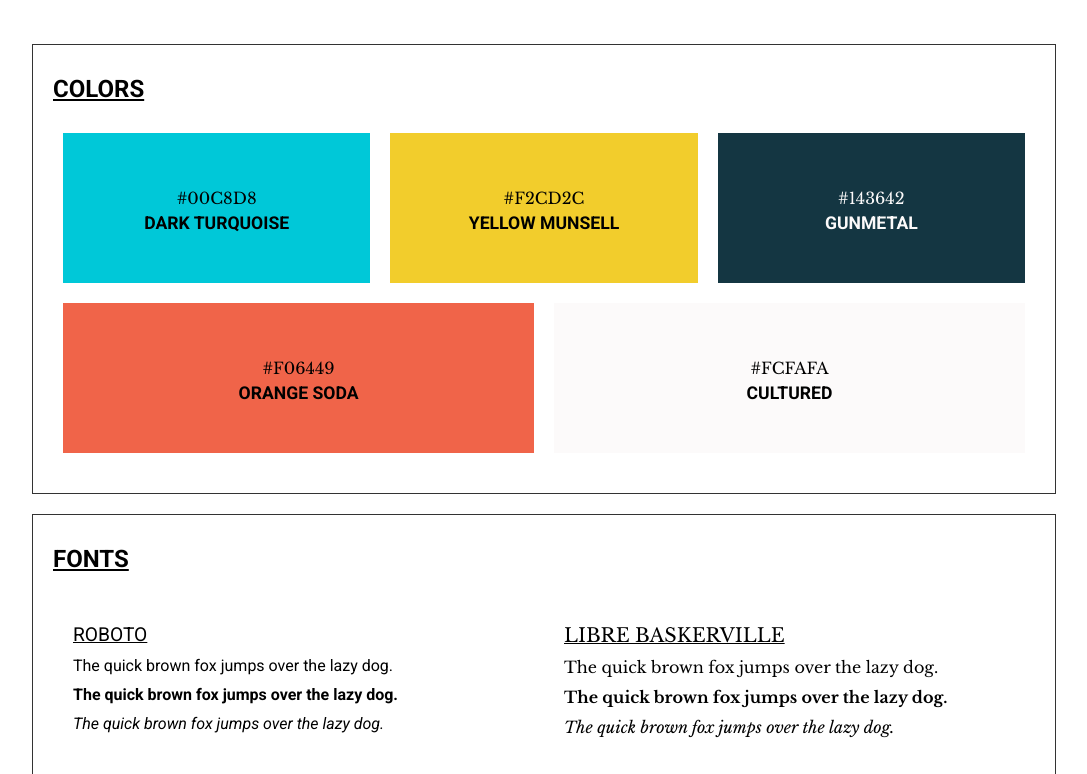
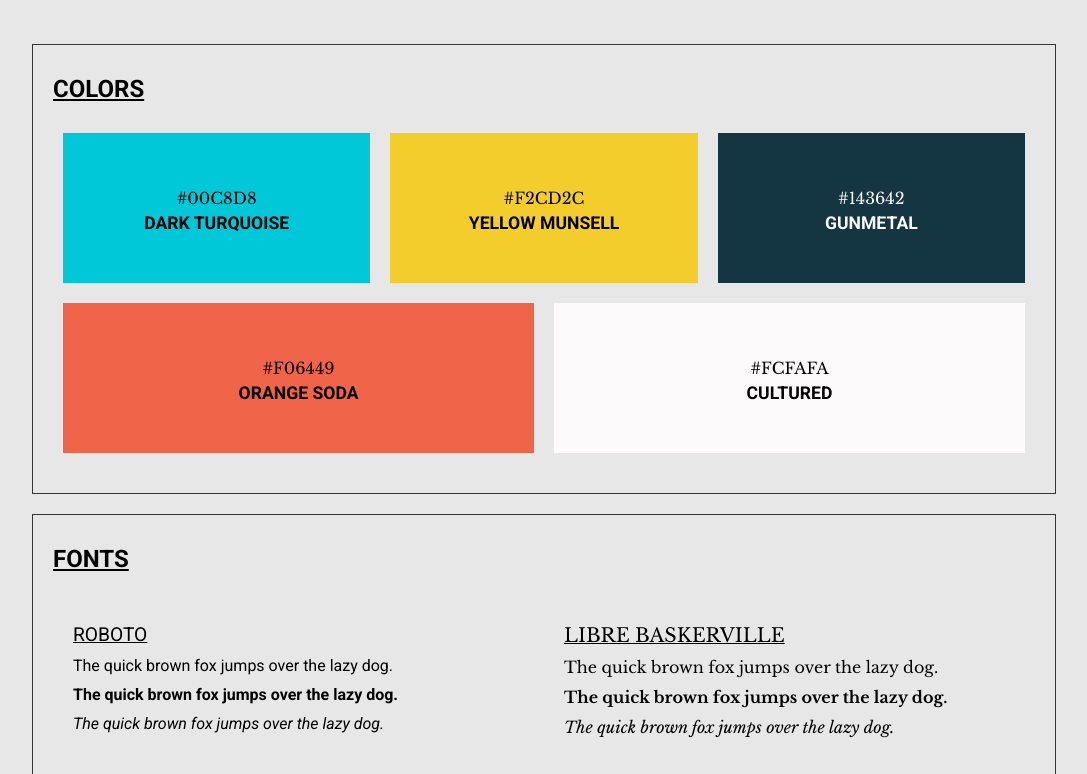
Before and after one commit to AlexRFarnes/Codecademy-projects-Web-Dev, a plain HTML site: page Website Design System/index.html in a window 1280 px wide. Shown: the part 74-848 px from the top of the page, without its empty margins (96-1183 px from the left). Drawn offline with nearby package versions, Linux system fonts and the light colour scheme.

Commit message:
change body background color

```diff
--- a/Website Design System/css/styles.css
+++ b/Website Design System/css/styles.css
@@ -8,6 +8,7 @@ body {
     margin: 20px auto;
     font-family: 'Libre Baskerville', serif;
     font-size: 16px;
+    background-color: rgb(231, 231, 231);
 }
 
 /* font-family: 'Roboto', sans-serif; */
```
